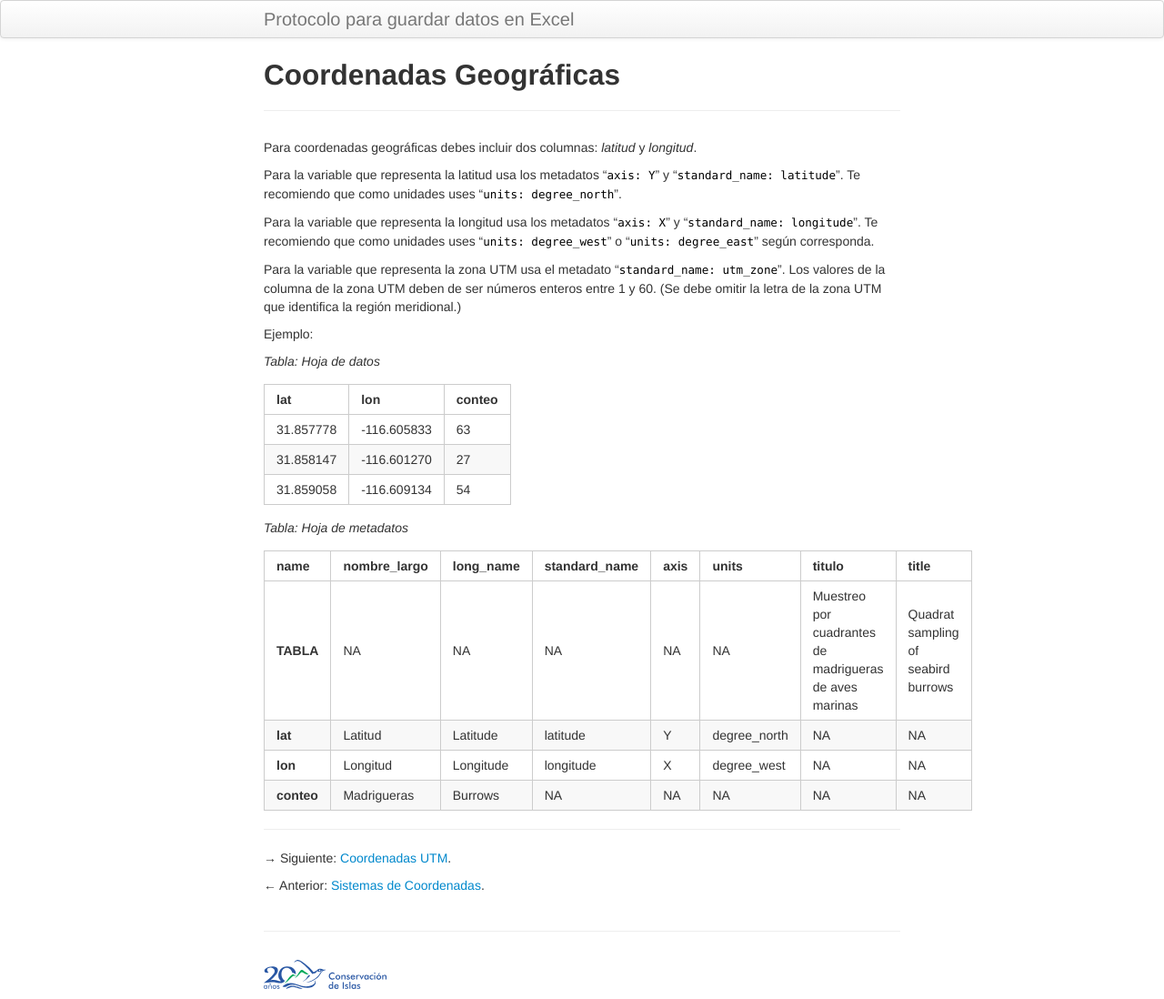
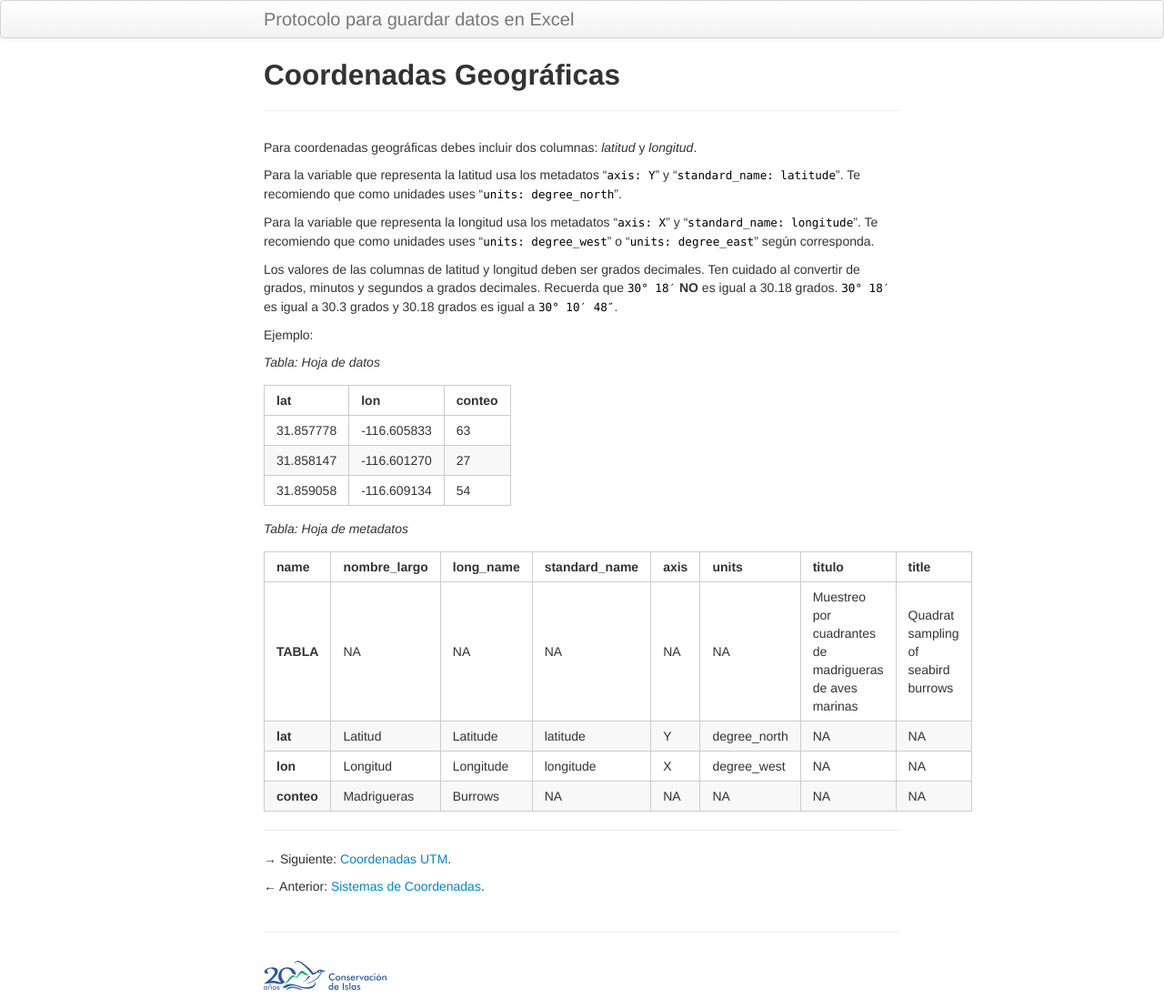
Before and after one commit to MaritzaB/datos_en_excel, a Jekyll site: the page built from pages/geograficas.md, in a window 1280 px wide. Shown: the whole page at 91% size. Built offline with Jekyll 4.4.1, drawn with Linux system fonts in a browser that asks for light colours.

Commit message:
Especifica que las coordenas geográficas son en grados decimales

```diff
--- a/pages/geograficas.md
+++ b/pages/geograficas.md
@@ -10,7 +10,7 @@ Para la variable que representa la latitud usa los metadatos "`axis: Y`" y "`sta
 
 Para la variable que representa la longitud usa los metadatos "`axis: X`" y "`standard_name: longitude`". Te recomiendo que como unidades uses "`units: degree_west`" o "`units: degree_east`" según corresponda.
 
-Para la variable que representa la zona UTM usa el metadato "`standard_name: utm_zone`". Los valores de la columna de la zona UTM deben de ser números enteros entre 1 y 60. (Se debe omitir la letra de la zona UTM que identifica la región meridional.)
+Los valores de las columnas de latitud y longitud deben ser grados decimales. Ten cuidado al convertir de grados, minutos y segundos a grados decimales. Recuerda que `30° 18′` **NO** es igual a 30.18 grados. `30° 18′` es igual a 30.3 grados y 30.18 grados es igual a `30° 10′ 48″`.
 
 Ejemplo:
 
```
